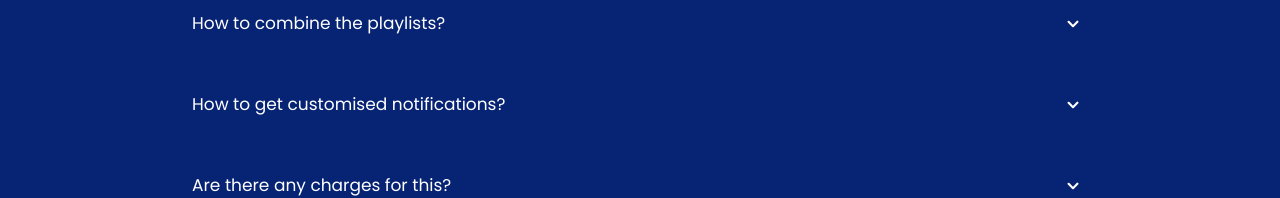
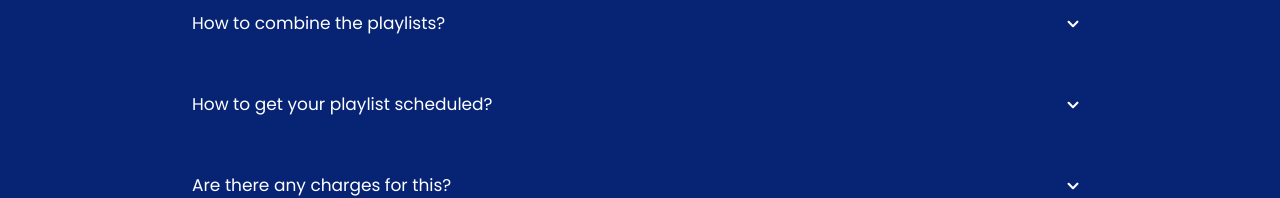
Before and after one commit to youplex/frontend-new, a React (Create React App) app: page / in a window 1280 px wide. Shown: the part 2453-2651 px from the top of the page. Built offline with nearby package versions, Linux system fonts and the light colour scheme; no server answers.

Commit message:
fix landing page accordion

```diff
--- a/src/components/Faq.jsx
+++ b/src/components/Faq.jsx
@@ -16,14 +16,14 @@ class Faq extends React.Component {
           "All you need to do is login with your Google Account and add the playlist links. You can then customise them accordingly.",
       },
       {
-        label: "How to get customised notifications?",
+        label: "How to get your playlist scheduled?",
         value:
-          "Lorem ipsum, dolor sit amet consectetur adipisicing elit. Vero, enim?",
+          "Connect your gmail with youplex and get notifications about your schedule. ",
       },
       {
         label: "Are there any charges for this?",
         value:
-          "Lorem ipsum, dolor sit amet consectetur adipisicing elit. Vero, enim?",
+          "It's free and always will be!",
       },
     ];
     return (
```
